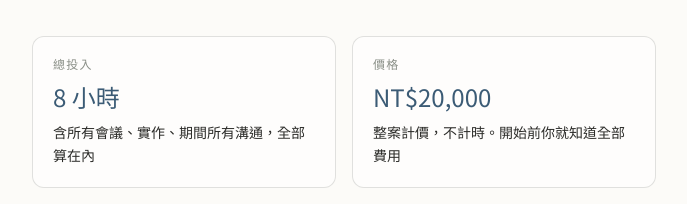
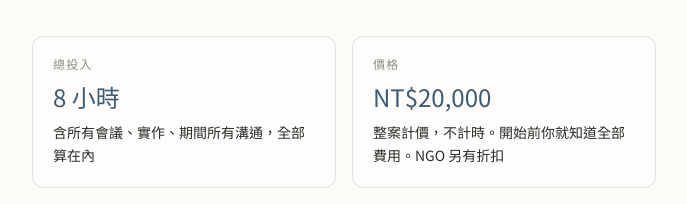
Before and after one commit to ddio/8h-probe, a website: page index.html in a window 1280 px wide. Shown: the part 880-1084 px from the top of the page, without its empty margins (296-983 px from the left). Drawn offline with nearby package versions, Linux system fonts and the light colour scheme; files that its build step writes are made by us from their sources; a web font is replaced by a local one.

Commit message:
feat(site): note NGO discount on the price card
States that a discount exists without disclosing rates or tiering.

Co-Authored-By: Claude Fable 5 <noreply@anthropic.com>

```diff
--- a/index.html
+++ b/index.html
@@ -42,7 +42,7 @@
         <div class="spec-card">
           <dt class="font-mono text-xs tracking-widest text-pencil">價格</dt>
           <dd class="mt-2 font-display text-2xl text-steel">NT$20,000</dd>
-          <dd class="mt-2 text-sm leading-relaxed">整案計價，不計時。開始前你就知道全部費用</dd>
+          <dd class="mt-2 text-sm leading-relaxed">整案計價，不計時。開始前你就知道全部費用。NGO 另有折扣</dd>
         </div>
         <div class="spec-card">
           <dt class="font-mono text-xs tracking-widest text-pencil">交付</dt>
```
